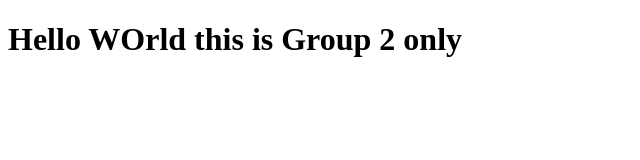
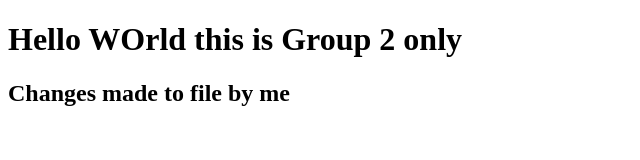
Before and after one commit to fntita81/Francis2_Project, a plain HTML site: page index2.html in a window 1280 px wide. Shown: the whole page, without its empty margins (0-640 px from the left). Drawn offline with Linux system fonts and the light colour scheme.

Commit message:
added something from cloned file

```diff
--- a/index2.html
+++ b/index2.html
@@ -8,5 +8,6 @@
 </head>
 <body>
   <h1>Hello WOrld this is Group 2 only </h1>
+  <h2>Changes made to file by me</h2>
 </body>
 </html>
```
